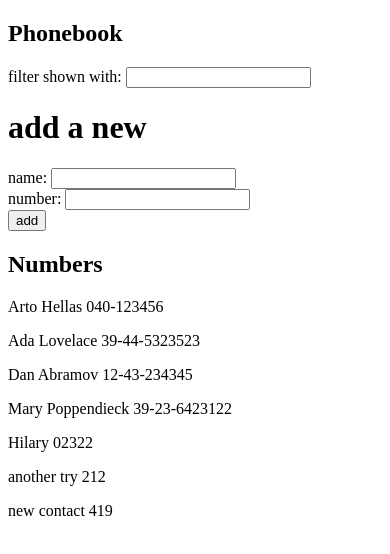
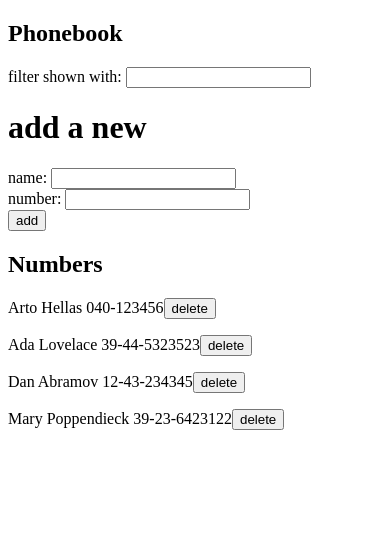
Before and after one commit to k-hn/fullstackopen, a React (Vite) app in the folder part2/exercises/phonebook/: page / in a window 390 px wide. Shown: the top 554 px of the page. Built offline with nearby package versions, Linux system fonts and the light colour scheme; data requests are answered from the project's data file.

Commit message:
[exercise] 2.14: The Phonebook step9

```diff
--- a/part2/exercises/phonebook/db.json
+++ b/part2/exercises/phonebook/db.json
@@ -19,21 +19,6 @@
       "name": "Mary Poppendieck",
       "number": "39-23-6423122",
       "id": 4
-    },
-    {
-      "name": "Hilary",
-      "number": "02322",
-      "id": 5
-    },
-    {
-      "name": "another try",
-      "number": "212",
-      "id": 6
-    },
-    {
-      "name": "new contact",
-      "number": "419",
-      "id": 7
     }
   ]
 }
--- a/part2/exercises/phonebook/src/App.jsx
+++ b/part2/exercises/phonebook/src/App.jsx
@@ -14,7 +14,7 @@ const App = () => {
   // Fetch data from server
   useEffect(() => {
     contactService
-      .getAll()
+      .getAllContacts()
       .then((contacts) => {
         setPersons(contacts)
       })
@@ -39,7 +39,7 @@ const App = () => {
     }
     // Save to backend
     contactService
-      .create(personObject)
+      .createContact(personObject)
       .then((newContact) => {
         setPersons(persons.concat(newContact))
         setNewName("")
@@ -66,6 +66,16 @@ const App = () => {
     setSearchTerm(event.target.value.toLowerCase())
   }
 
+  const handlePersonDelete = (contact) => {
+    if (confirm(`Delete ${contact.name}`)) {
+      contactService
+        .deleteContact(contact.id)
+        .then(() => {
+          setPersons(persons.filter(p => p.id !== contact.id))
+        })
+    }
+  }
+
   const filteredPersons = persons.filter((person) =>
     person.name.toLowerCase().includes(searchTerm)
   )
@@ -89,7 +99,9 @@ const App = () => {
       />
 
       <h2>Numbers</h2>
-      <Persons filteredPersons={filteredPersons} />
+      <Persons
+        filteredPersons={filteredPersons}
+        handlePersonDelete={handlePersonDelete} />
 
     </div>
   )
--- a/part2/exercises/phonebook/src/components/Persons.jsx
+++ b/part2/exercises/phonebook/src/components/Persons.jsx
@@ -1,10 +1,13 @@
 const Persons = (props) => {
-  const { filteredPersons } = props
+  const { filteredPersons, handlePersonDelete } = props
 
   return (
     <>
       {filteredPersons.map(person =>
-        <p key={person.name}>{person.name} {person.number}</p>
+        <p key={person.id}>
+          {person.name} {person.number}
+          <button onClick={() => handlePersonDelete(person)}>delete</button>
+        </p>
       )}
     </>
   )
--- a/part2/exercises/phonebook/src/services/contacts.js
+++ b/part2/exercises/phonebook/src/services/contacts.js
@@ -2,17 +2,23 @@ import axios from "axios"
 
 const url = "http://localhost:3001/persons"
 
-const create = (personObject) => {
+const createContact = (personObject) => {
   const request = axios.post(url, personObject)
   return request.then(response => response.data)
 }
 
-const getAll = () => {
+const getAllContacts = () => {
   const request = axios.get(url)
   return request.then(response => response.data)
 }
 
+const deleteContact = (id) => {
+  const request = axios.delete(`${url}/${id}`)
+  return request
+}
+
 export default {
-  create,
-  getAll
+  createContact,
+  getAllContacts,
+  deleteContact
 }
```
